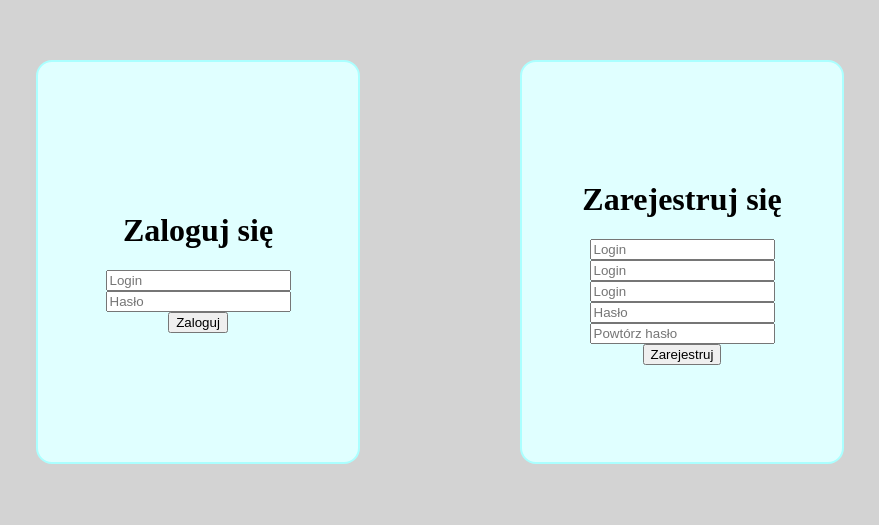
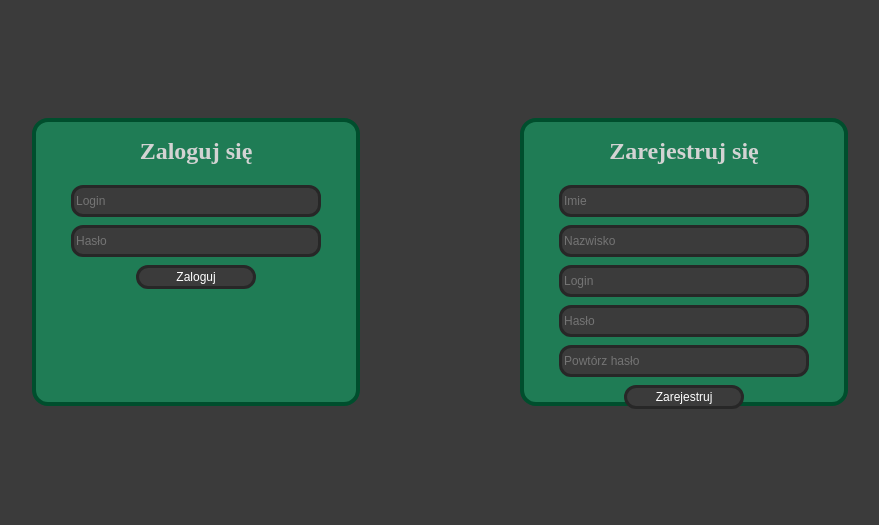
Before and after one commit to domi310509/komunikator, a website: page public/index.html in a window 1280 px wide. Shown: the part 138-663 px from the top of the page, without its empty margins (200-1079 px from the left). Drawn offline with nearby package versions, Linux system fonts and the light colour scheme.

Commit message:
part 2 tego co robilem wczesniej
czas: około 1h

```diff
--- a/public/index.html
+++ b/public/index.html
@@ -10,7 +10,7 @@
 
 <body>
     <!--<h1>Test zdany</h1>-->
-    <div id="ekran_główny">
+    <div id="ekranWstepny">
         <div class="flexPoziom">
             <div id="ekranLogowania">
                 <div class="flexPion">
@@ -23,8 +23,8 @@
             <div id="ekranRejestrowania">
                 <div class="flexPion">
                     <h1>Zarejestruj się</h1>
-                    <input type="text" id="rejestracjaImie" placeholder="Login">
-                    <input type="text" id="rejestracjaNazwisko" placeholder="Login">
+                    <input type="text" id="rejestracjaImie" placeholder="Imie">
+                    <input type="text" id="rejestracjaNazwisko" placeholder="Nazwisko">
 
                     <input type="text" id="rejestracjaLogin" placeholder="Login">
                     <input type="password" id="rejestracjaHaslo" placeholder="Hasło">
@@ -35,6 +35,11 @@
         </div>
         <!--<div id="lista_ludzi" style="margin-left: -76%;"></div>-->
     </div>
+
+    <div id="ekran_główny" style="display: none;">
+
+
+    </div>
     <script src="frontend.js"></script>
     <script src="/socket.io/socket.io.js"></script>
     <script src="backend.js"></script>
--- a/public/style.css
+++ b/public/style.css
@@ -1,18 +1,22 @@
 body{
     margin: 0;
     padding: 0;
-    background-color: lightgrey;
+    background-color: rgb(59, 59, 59);
 }
 
+h1{
+    color: lightgray;
+    font-size: 3vh;
+}
 .flexPoziom, .flexPion{
     display: flex;
-    justify-content: center;
     align-items: center;
 }
 
 .flexPoziom{
     flex-direction: row;
     height: 100vh;
+    justify-content: center;
 }
 
 .flexPion{
@@ -21,14 +25,38 @@ body{
 }
 
 #ekranLogowania,#ekranRejestrowania{
-    background-color: rgb(224, 255, 255);
-    height: 50vh;
+    background-color: rgb(31, 124, 85);
+    height: 35vh;
     width: 40vh;
     margin: 10vh;
     border-style: solid;
-    border-width: 0.3vh;
-    border-color: rgb(171, 255, 255);
+    border-width: 0.5vh;
+    border-color: rgb(0, 78, 45);
     border-radius: 2vh;
+}
+
+input{
+    height: 3vh;
+    width: 30vh;
+    margin: 0.5vh;
+    background-color: rgb(59, 59, 59);
+    border: solid;
+    border-color: rgb(39, 39, 39);
+    border-radius: 1.5vh;
+    color: white;
+    font-size: 1.5vh;
+}
+
+button{
+    height: 3vh;
+    width: 15vh;
+    margin: 0.5vh;
+    background-color: rgb(59, 59, 59);
+    border: solid;
+    border-color: rgb(39, 39, 39);
+    border-radius: 1.5vh;
+    color: white;
+    font-size: 1.5vh;
 }
 /*
 #ekran_główny{
```
